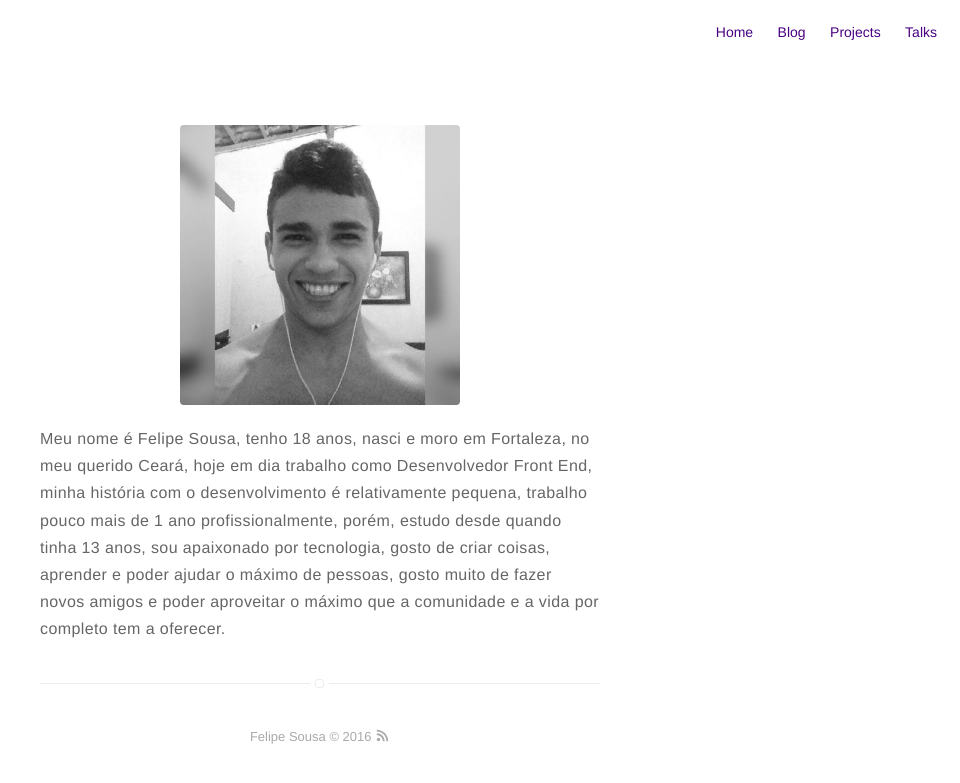
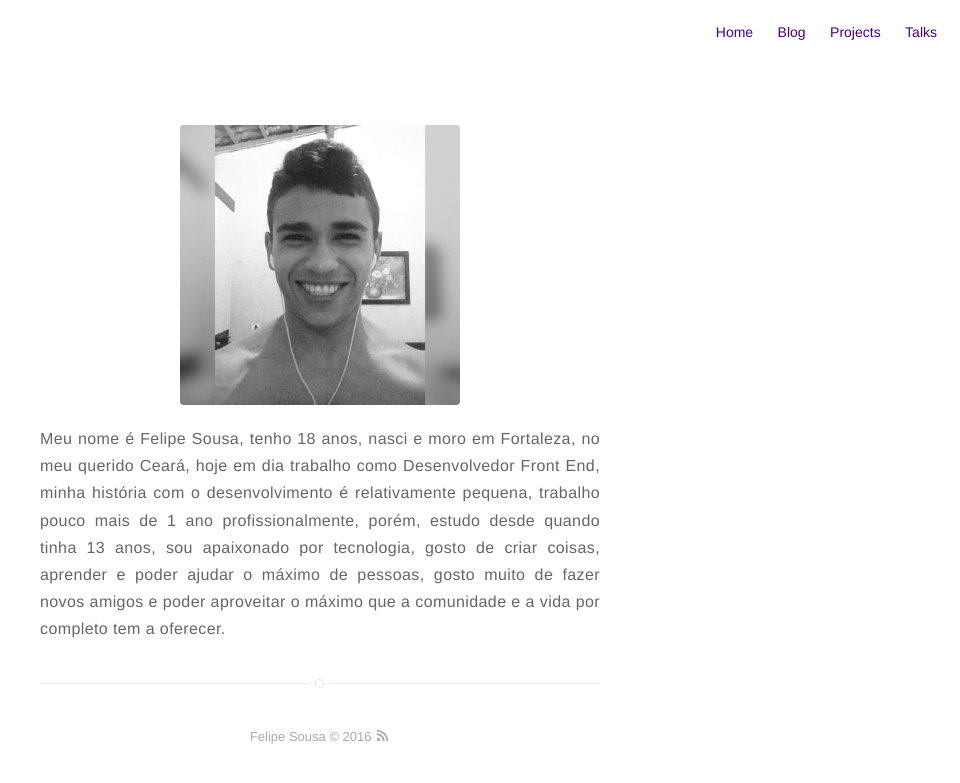
Before and after one commit to brunosbrunoro/felipesousa.github.io, a Jekyll site: the page built from about.md, in a window 1280 px wide. Shown: the top 783 px of the page, without its empty margins (320-1280 px from the left). Built offline with Jekyll 4.4.1, drawn with Linux system fonts in a browser that asks for light colours.

Commit message:
structure: paragraph

```diff
--- a/_includes/main.css
+++ b/_includes/main.css
@@ -310,6 +310,7 @@ p {
   font-weight: 300;
   margin-bottom: 20px;
   letter-spacing: 0.4px;
+  text-align: justify;
 }
 @media only screen and (max-width: 400px) {
   p {
--- a/assets/styles/main.css
+++ b/assets/styles/main.css
@@ -310,6 +310,7 @@ p {
   font-weight: 300;
   margin-bottom: 20px;
   letter-spacing: 0.4px;
+  text-align: justify;
 }
 @media only screen and (max-width: 400px) {
   p {
--- a/src/styles/base/_general.styl
+++ b/src/styles/base/_general.styl
@@ -39,6 +39,7 @@ p
 	font-weight 300
 	margin-bottom 20px
 	letter-spacing 0.4px
+	text-align justify
 
 	+mobile()
 		letter-spacing 0.2px
```
